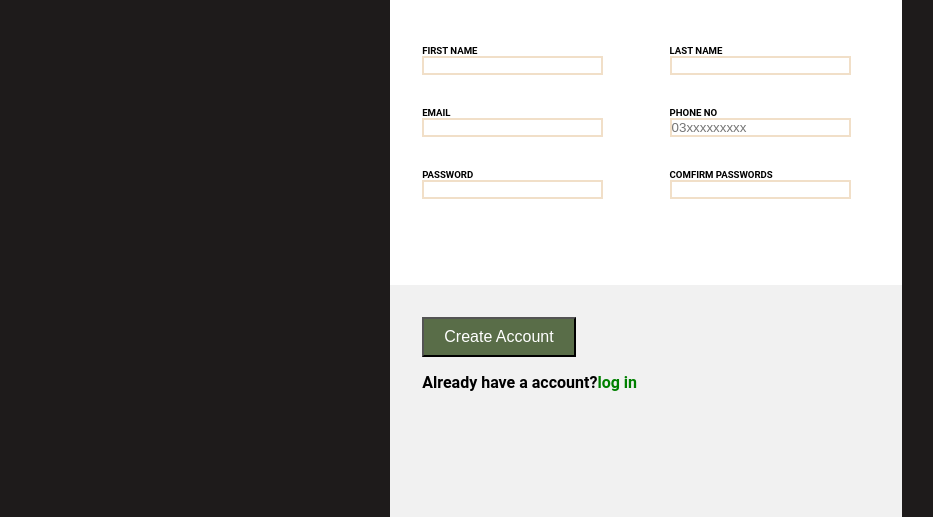
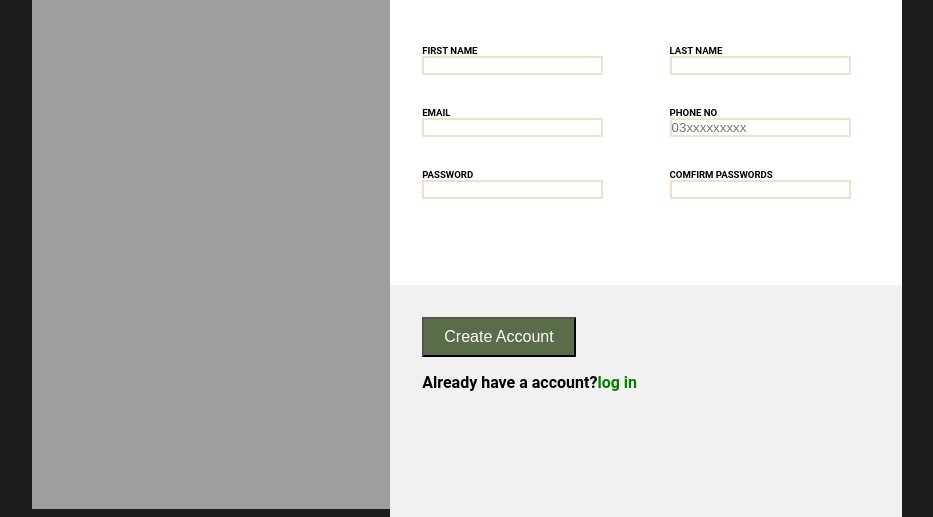
Before and after one commit to Mujtaba-Ali-07/Sign-up-Form, a plain HTML site: page index.html in a window 1280 px wide. Shown: the part 283-800 px from the top of the page, without its empty margins (173-1106 px from the left). Drawn offline with Linux system fonts and the light colour scheme; the site is published under a folder, as on GitHub Pages, so addresses that start at the root find nothing.

Commit message:
Update index.html

```diff
--- a/index.html
+++ b/index.html
@@ -11,7 +11,7 @@
       <div class="left-container">
         <div class="logo-banner">QUEST</div>
         <img
-          src="/images/nathan-dumlao-xPHmmVKS8lM-unsplash.jpg"
+          src="images/nathan-dumlao-xPHmmVKS8lM-unsplash.jpg"
           alt="Page Image"
         />
       </div>
```
